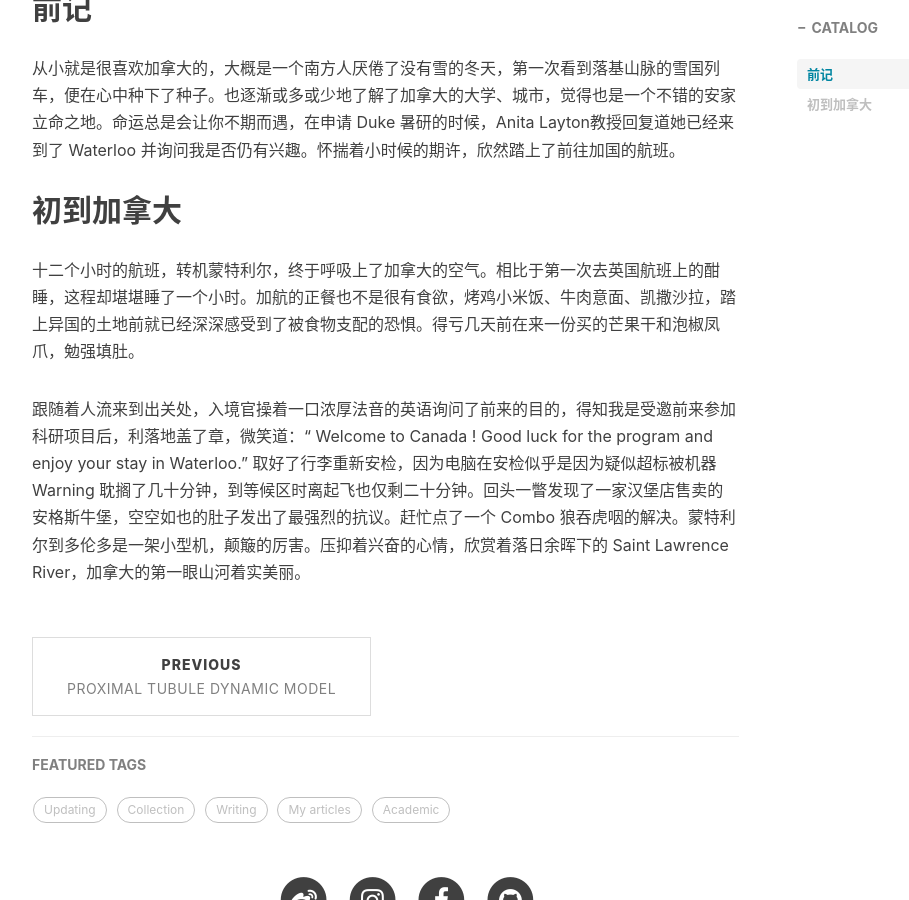
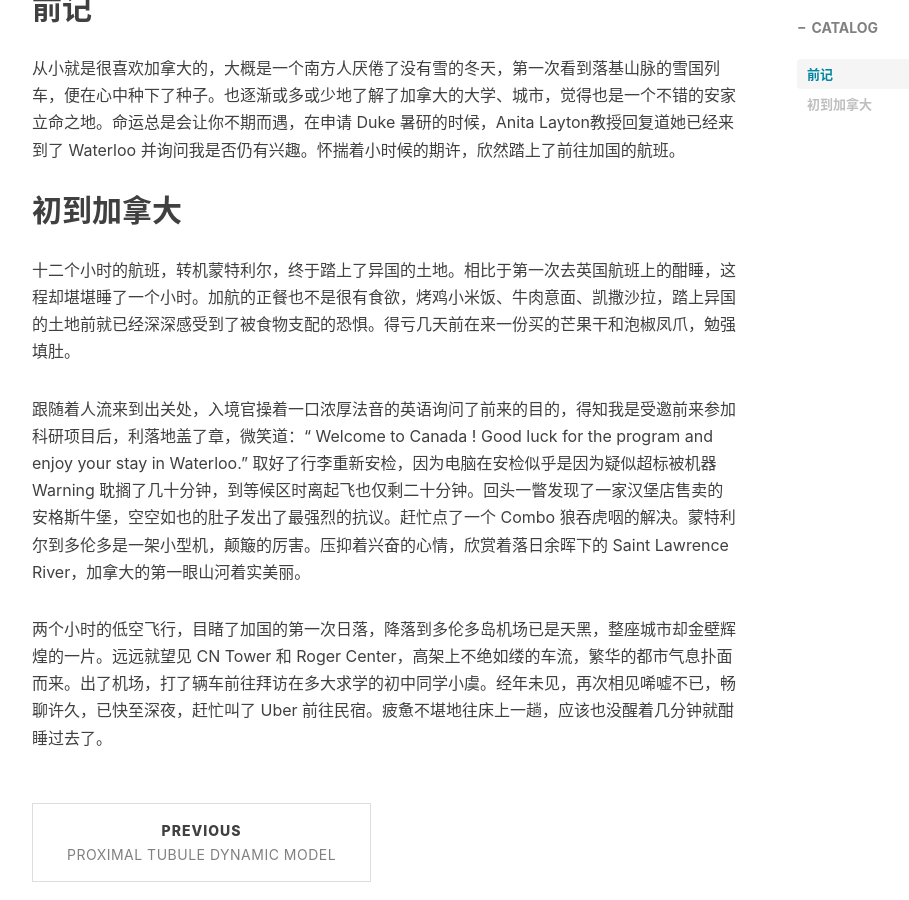
Before and after one commit to sharkjingyang/sharkjingyang.github.io, a Jekyll site: the page built from _posts/2019-12-24-写于滑铁卢的圣诞夜.md, in a window 1280 px wide and 900 px high, scrolled down 714 px. Shown: the whole window, without its empty margins (233-1142 px from the left). Built offline with Jekyll 4.4.1, drawn with Linux system fonts in a browser that asks for light colours; nearby versions of some CDN libraries; comment, search, counter and statistics services are not loaded.

Commit message:
Update 2019-12-24-写于滑铁卢的圣诞夜.md

```diff
--- a/_posts/2019-12-24-写于滑铁卢的圣诞夜.md
+++ b/_posts/2019-12-24-写于滑铁卢的圣诞夜.md
@@ -20,6 +20,8 @@ tags:
 
 ## 初到加拿大
 
-十二个小时的航班，转机蒙特利尔，终于呼吸上了加拿大的空气。相比于第一次去英国航班上的酣睡，这程却堪堪睡了一个小时。加航的正餐也不是很有食欲，烤鸡小米饭、牛肉意面、凯撒沙拉，踏上异国的土地前就已经深深感受到了被食物支配的恐惧。得亏几天前在来一份买的芒果干和泡椒凤爪，勉强填肚。
+十二个小时的航班，转机蒙特利尔，终于踏上了异国的土地。相比于第一次去英国航班上的酣睡，这程却堪堪睡了一个小时。加航的正餐也不是很有食欲，烤鸡小米饭、牛肉意面、凯撒沙拉，踏上异国的土地前就已经深深感受到了被食物支配的恐惧。得亏几天前在来一份买的芒果干和泡椒凤爪，勉强填肚。
 
 跟随着人流来到出关处，入境官操着一口浓厚法音的英语询问了前来的目的，得知我是受邀前来参加科研项目后，利落地盖了章，微笑道：“ Welcome to Canada ! Good luck for the program and enjoy your  stay in Waterloo." 取好了行李重新安检，因为电脑在安检似乎是因为疑似超标被机器 Warning 耽搁了几十分钟，到等候区时离起飞也仅剩二十分钟。回头一瞥发现了一家汉堡店售卖的安格斯牛堡，空空如也的肚子发出了最强烈的抗议。赶忙点了一个 Combo 狼吞虎咽的解决。蒙特利尔到多伦多是一架小型机，颠簸的厉害。压抑着兴奋的心情，欣赏着落日余晖下的 Saint Lawrence River，加拿大的第一眼山河着实美丽。
+
+两个小时的低空飞行，目睹了加国的第一次日落，降落到多伦多岛机场已是天黑，整座城市却金壁辉煌的一片。远远就望见 CN Tower 和 Roger Center，高架上不绝如缕的车流，繁华的都市气息扑面而来。出了机场，打了辆车前往拜访在多大求学的初中同学小虞。经年未见，再次相见唏嘘不已，畅聊许久，已快至深夜，赶忙叫了 Uber 前往民宿。疲惫不堪地往床上一趟，应该也没醒着几分钟就酣睡过去了。
```
